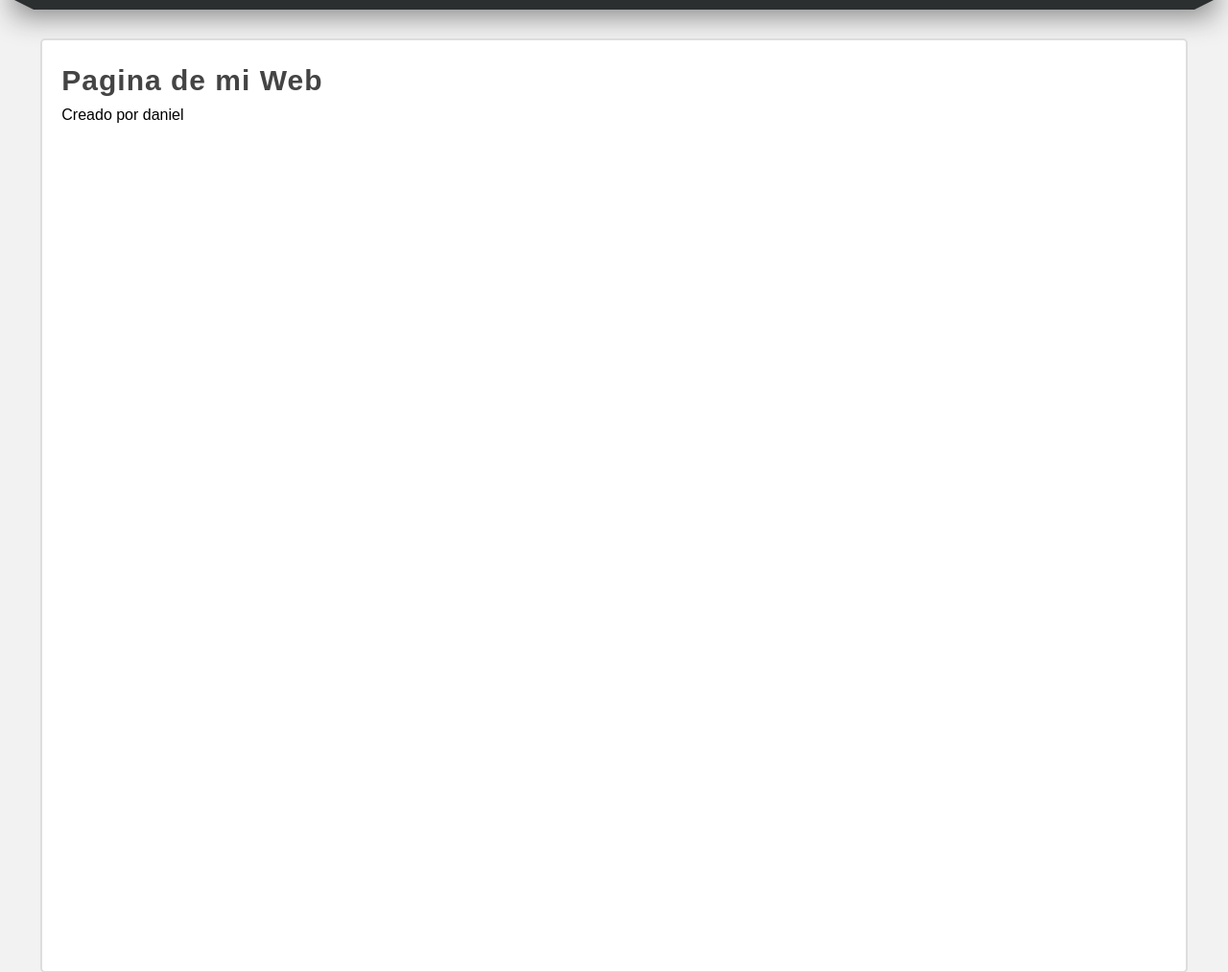
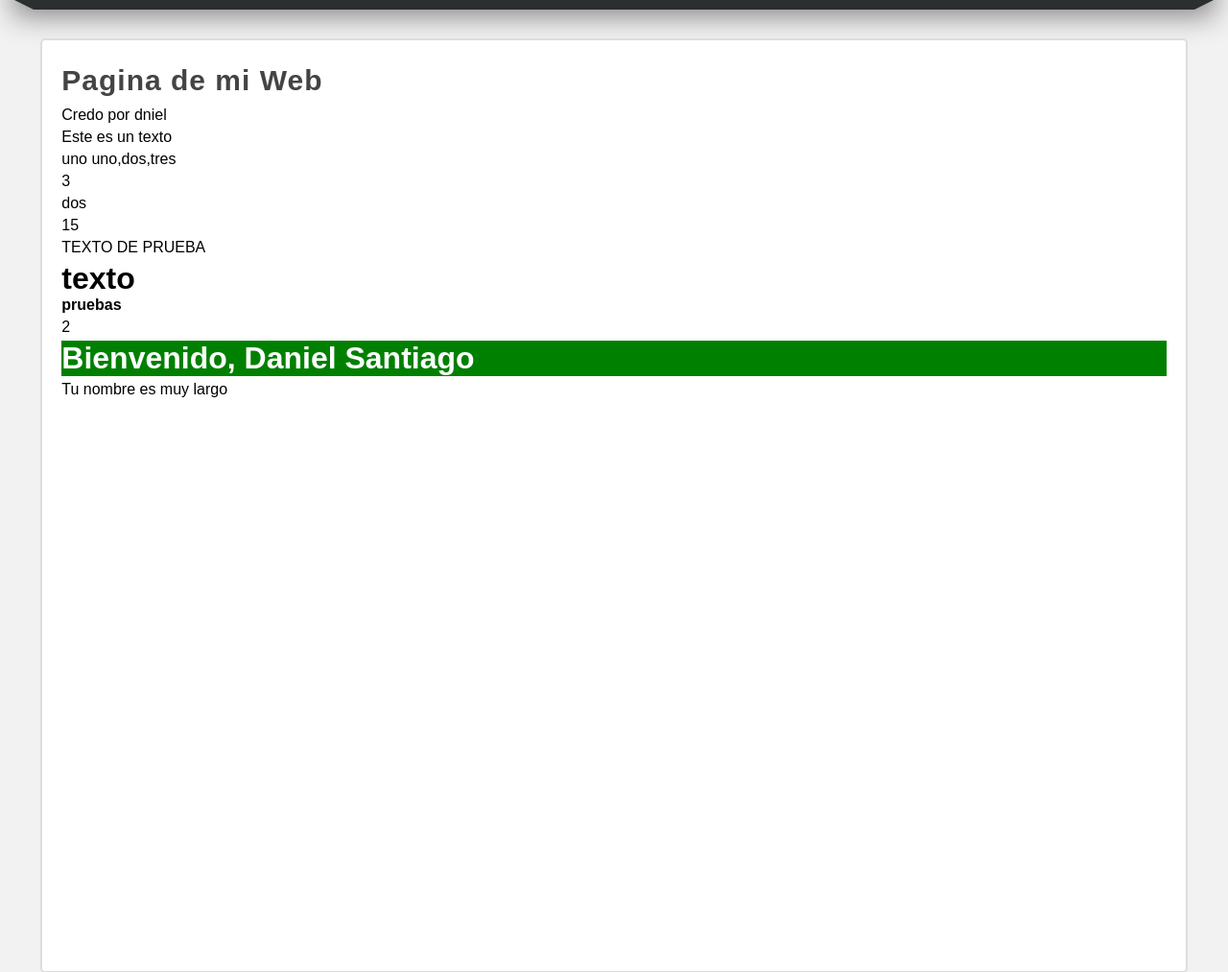
Before and after one commit to CiberNefty/Python_dv, a Django app: page /pagina-pruebas/ in a window 1280 px wide. Shown: the part 182-1195 px from the top of the page at 96% size. Run offline with Django 5.2, Linux system fonts and the light colour scheme.

Commit message:
Feat: Trabajamos con temas relacionados a usar filtros por defecto y filtros personalizados

```diff
--- a/22-django/AprendiendoDjango/miapp/templates/pagina.html
+++ b/22-django/AprendiendoDjango/miapp/templates/pagina.html
@@ -1,8 +1,36 @@
 {% extends 'layout.html' %}
+{% load filters %}
 
 {% block title %} Pagina Pruebas {% endblock %}
 
 {% block content %}
 <h1 class="title">Pagina de mi Web</h1>
-<p>Creado por daniel</p>
+<p>{{'Creado por daniel'|cut:"a"}}</p> <!--Filtro tuberia: |cut:"parametro"-->
+<p>
+    {{texto|default:"No hay nada"}}<!--Filtro de default para imprimir algo por si el contexto no tiene nada-->
+</p>
+<p>
+    {{lista|first}}<!--Filtro de contenido de una lista: first, last, join-->
+    {{lista|join:','}}
+</p>
+<p>
+    {{lista|length}}<!--filtro de ver cuanto es el tamaño-->
+</p>
+<p>
+    {{lista|random}}<!--filtro de ver un elemento random-->
+</p>
+<p>
+    {{"Texto de prueba"|length}}<!--Numero de elementos o caracteres de un string-->
+</p>
+<p>
+    {{"Texto de prueba"|upper}}<!--Mayusculas, Minusculas: lower-->
+</p>
+<p>
+    {{"<h1>texto</h1> <strong>Pruebas</strong>"|lower}}
+</p>
+<p>
+    {{"<h1>texto</h1> <strong>Pruebas</strong>"|striptags|wordcount}} <!--Datos sensibles, para mostrarlos de manera limpia-->
+</p>
+
+{{"Daniel Santiago"|saludo|safe}}
 {% endblock %}
--- /dev/null
+++ b/22-django/AprendiendoDjango/miapp/templatetags/filters.py
@@ -0,0 +1,12 @@
+from django import template
+
+register = template.Library()
+
+@register.filter(name='saludo')
+def saludo(value):
+
+    largo =''
+    if len(value) >= 8:
+        largo = '<p>Tu nombre es muy largo</p>'
+
+    return f"<h1 style='background:green;color:white;'>Bienvenido, {value}</h1>"+largo
--- a/22-django/AprendiendoDjango/miapp/views.py
+++ b/22-django/AprendiendoDjango/miapp/views.py
@@ -74,7 +74,9 @@ def pagina(request, redirigir=0):
     #    <h1>Pagina de mi Web</h1>
     #    <p>Creado por daniel</p>
     #    """)
-    return render(request, 'pagina.html')
+    return render(request, 'pagina.html',
+                  {'texto':'Este es un texto',
+                   'lista':['uno','dos','tres']})
 
 #def contacto (request, nombre, apellido):
 #def contacto (request, nombre="Jose", apellido="Jose"):
```
Also changed, not shown: 22-django/AprendiendoDjango/miapp/templatetags/__init__.py (added).
